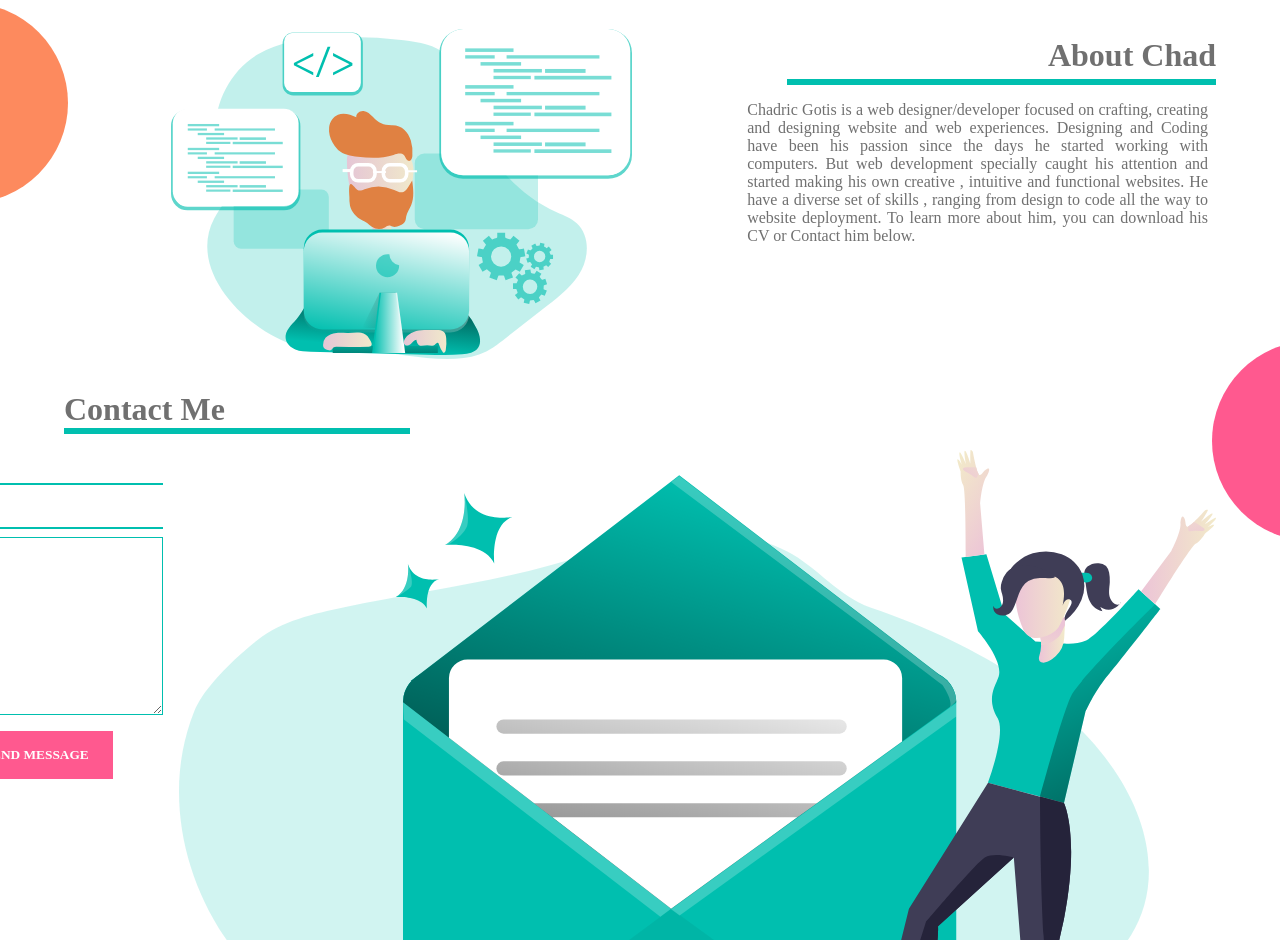
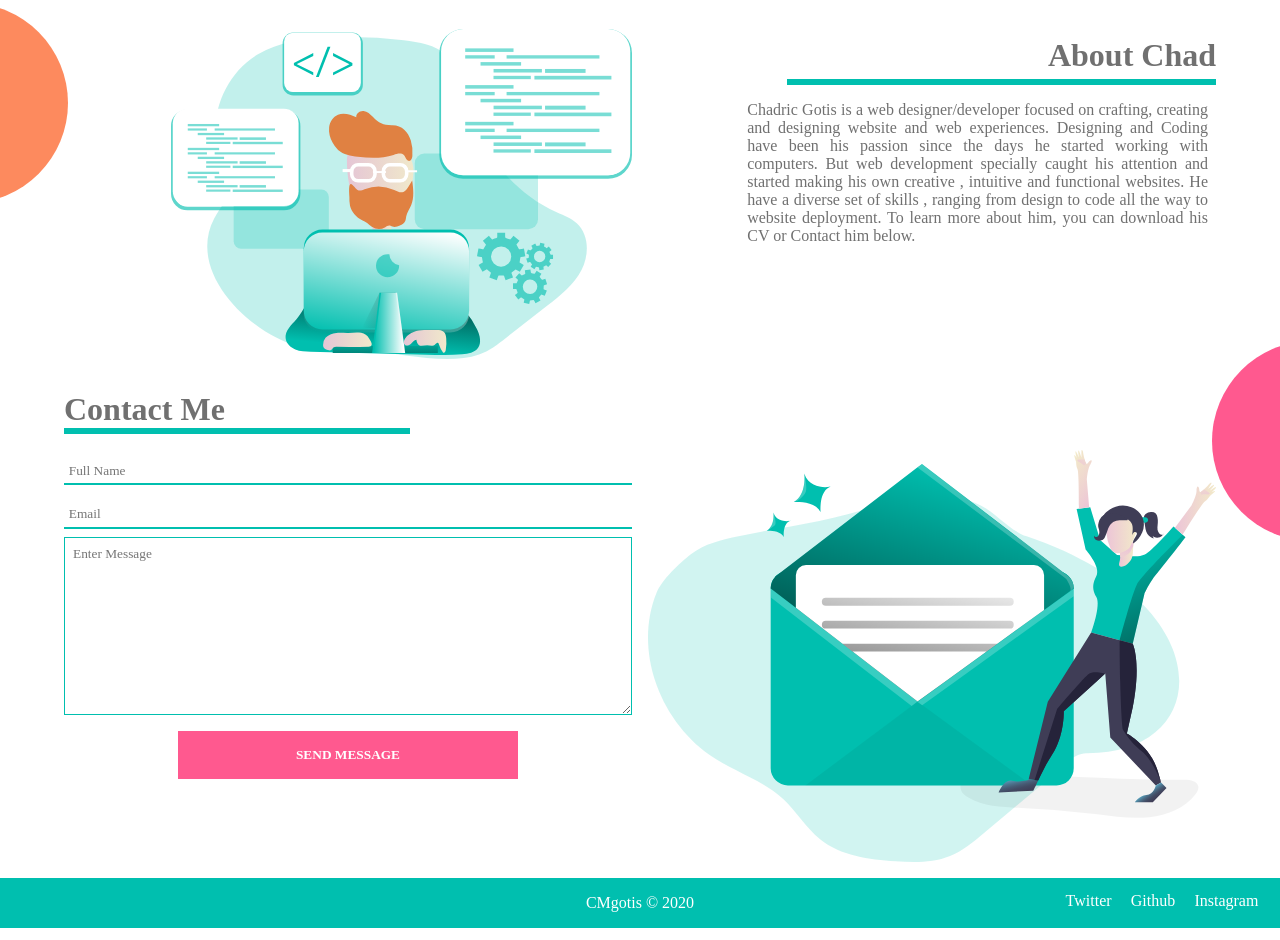
Before and after one commit to chadgotis/cmgotis, a website: page index.html in a window 1280 px wide. Shown: the part 1860-2800 px from the top of the page. Drawn offline with nearby package versions, Linux system fonts and the light colour scheme.

Commit message:
Fixed portfolio contact view

```diff
--- a/css/main.scss
+++ b/css/main.scss
@@ -559,11 +559,11 @@ header {
     img {
       @include media(">=custom1", "<=tablet") {
         flex: 1 1 0;
-        width: 90%;
+        width: 10%;
       }
       @include media(">tablet") {
         flex: 1 1 0;
-        width: 90%;
+        // width: 90%;
       }
     }
     form {
--- a/index.html
+++ b/index.html
@@ -60,7 +60,7 @@
             <h1 class="wow bounceIn" data-wow-delay="1.5s">
               <span>Hi</span> I'm Chad
             </h1>
-            <h2 class="wow fadeIn" data-wow-delay="2s">Front-end Developer</h2>
+            <h2 class="wow fadeIn" data-wow-delay="2s">Web Developer</h2>
           </div>
         </main>
       </div>
```
Also changed, not shown: css/main.css, 1 other file.
